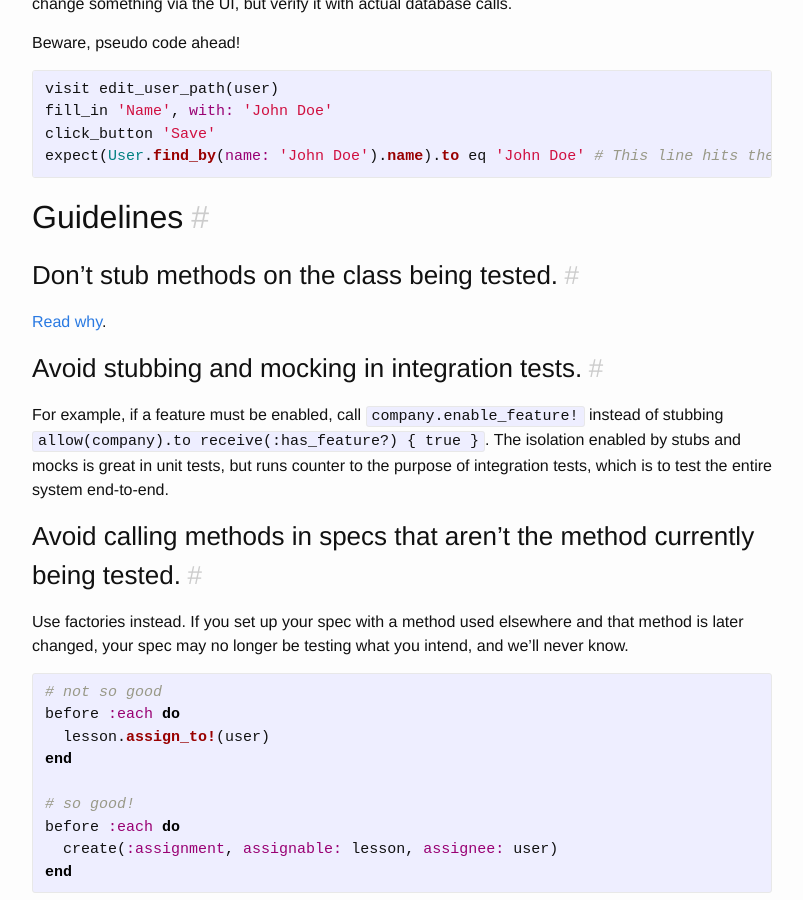
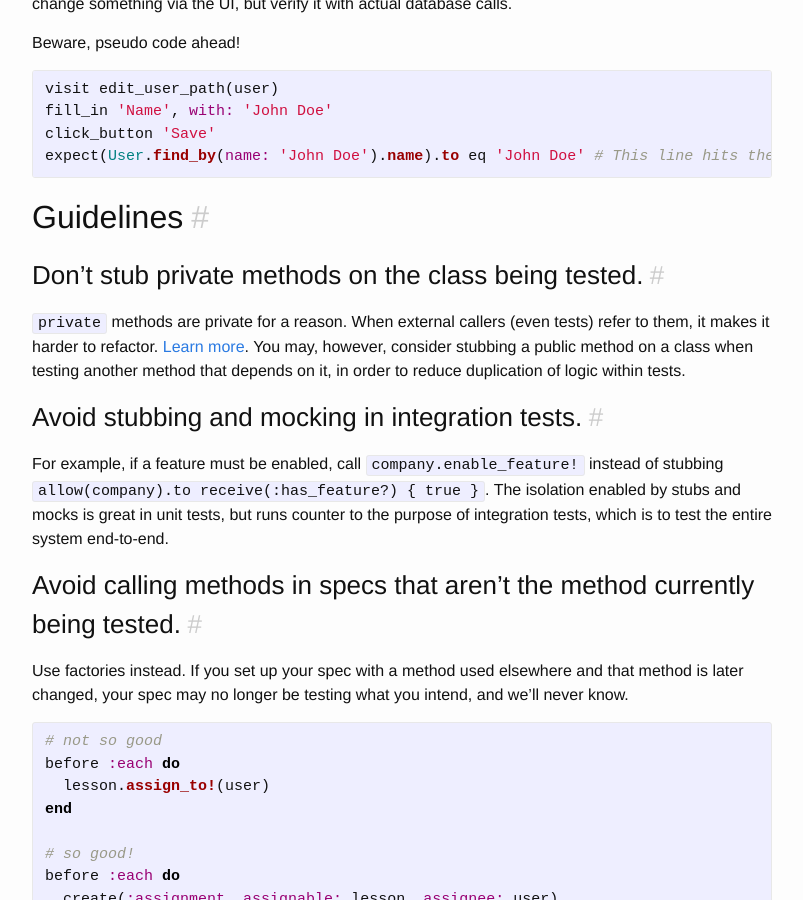
Before and after one commit to isabella232/lessonly.github.io, a Jekyll site: the page built from _styleguide/testing.md, in a window 1280 px wide and 900 px high, scrolled down 1362 px. Shown: the whole window, without its empty margins (238-1041 px from the left). Built offline with Jekyll 4.4.1, drawn with Linux system fonts in a browser that asks for light colours.

Commit message:
Recommend not stubbing *private* methods specifically
...in tests. This comes from this discussion on a PR: https://github.com/lessonly/lessonly/pull/4141/files/6f42718d9ba9dac9c0219cfca41b854474de52f6#r139775382

> We [advise against stubbing methods](http://lessonly.github.io/styleguide/testing/#dont-stub-methods-on-the-class-being-tested) on the class being tested in the style guide, but the rationale behind that (which comes from [this blog post](https://robots.thoughtbot.com/don-t-stub-the-system-under-test)) really only applies to *private* methods. If `library_paths_for_lesson` is public (and thus has its own tests), I think it's fine stubbing it in specs for other methods, especially when the cost of not doing so is duplicated testing logic. What do you think?

```diff
--- a/_styleguide/testing.md
+++ b/_styleguide/testing.md
@@ -63,9 +63,9 @@ expect(User.find_by(name: 'John Doe').name).to eq 'John Doe' # This line hits th
 
 ## Guidelines
 
-### Don't stub methods on the class being tested.
+### Don't stub private methods on the class being tested.
 
-[Read why](https://robots.thoughtbot.com/don-t-stub-the-system-under-test).
+`private` methods are private for a reason. When external callers (even tests) refer to them, it makes it harder to refactor. [Learn more](https://robots.thoughtbot.com/don-t-stub-the-system-under-test). You may, however, consider stubbing a public method on a class when testing another method that depends on it, in order to reduce duplication of logic within tests.
 
 ### Avoid stubbing and mocking in integration tests.
 
```
